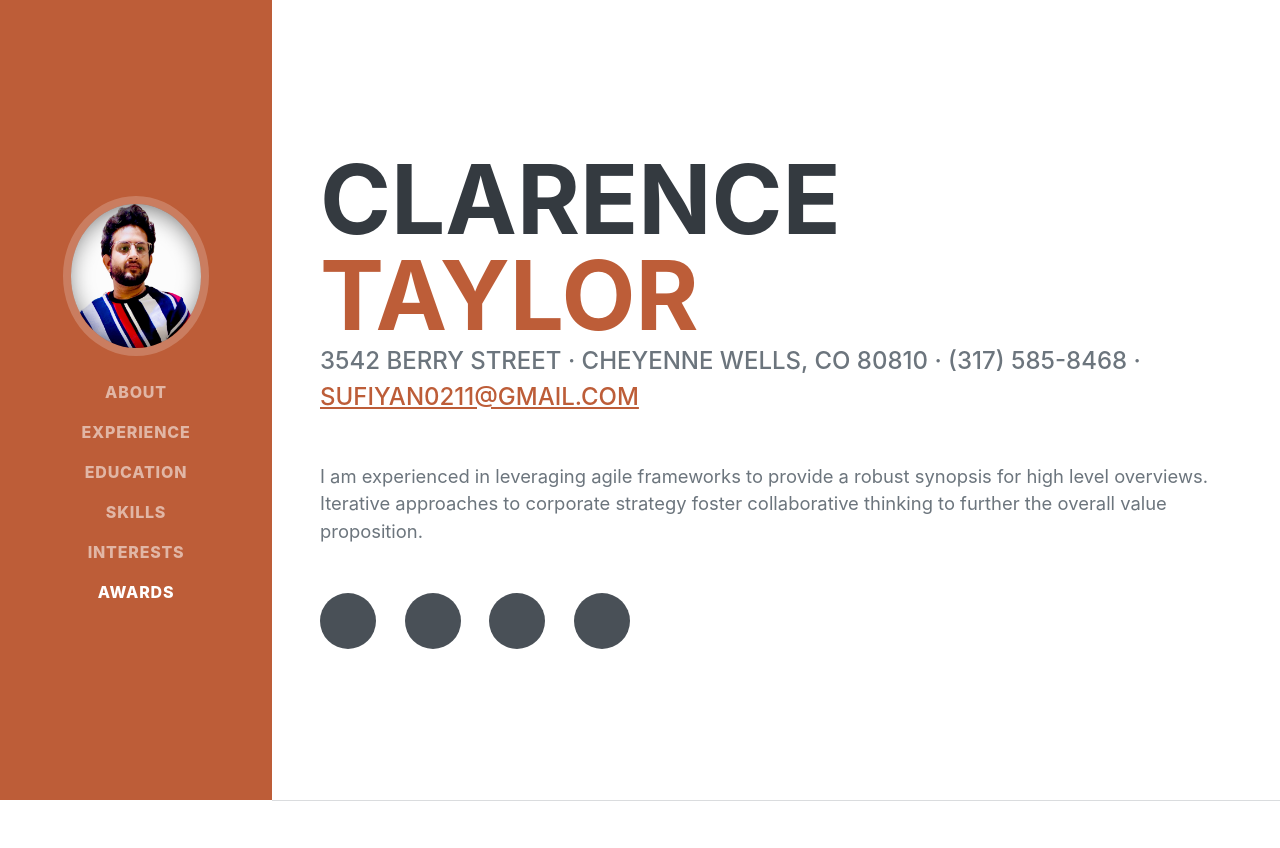
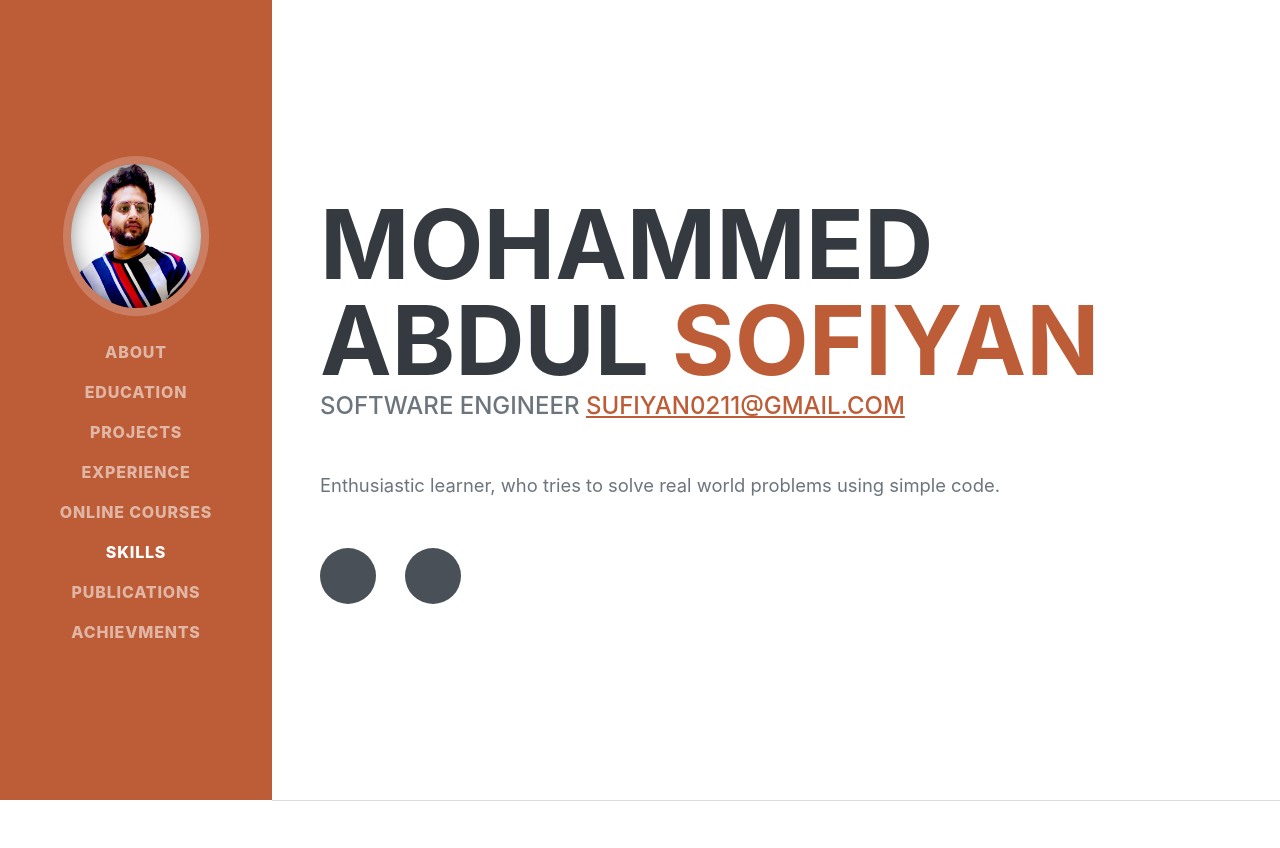
Before and after one commit to sufiyan0211/Django-Practice-Portfolio-Website, a Django app: page / in a window 1280 px wide. Shown: the top 848 px of the page. Run offline with Django 4.2, Linux system fonts and the light colour scheme; data comes from the database, SQL or seed files in the repository; both versions use the stored data as it was after the commit; some libraries are stand-ins or nearby versions; some web fonts are replaced.

Commit message:
Updated the Project model
Make views for Project Model

Add dummy Project in database

```diff
--- a/MyPortfolio/App/models.py
+++ b/MyPortfolio/App/models.py
@@ -3,9 +3,10 @@ from django.db import models
 # Create your models here.
 
 class Project(models.Model):
-    title = models.CharField(max_length=80)
-    description = models.CharField(max_length=250)
+    title = models.CharField(max_length=200)
+    description = models.CharField(max_length=500)
     image = models.ImageField(upload_to='images/')
+    url = models.URLField(blank=True)
 
     def __str__(self):
         return self.title
--- a/MyPortfolio/App/templates/index.html
+++ b/MyPortfolio/App/templates/index.html
@@ -20,18 +20,20 @@
         <!-- Navigation-->
         <nav class="navbar navbar-expand-lg navbar-dark bg-primary fixed-top" id="sideNav">
             <a class="navbar-brand js-scroll-trigger" href="#page-top">
-                <span class="d-block d-lg-none">Clarence Taylor</span>
+                <span class="d-block d-lg-none">Mohammed Abdul Sofiyan</span>
                 <span class="d-none d-lg-block"><img class="img-fluid img-profile rounded-circle mx-auto mb-2" src="{% static 'img/Profile.PNG' %}" alt="..." /></span>
             </a>
             <button class="navbar-toggler" type="button" data-bs-toggle="collapse" data-bs-target="#navbarResponsive" aria-controls="navbarResponsive" aria-expanded="false" aria-label="Toggle navigation"><span class="navbar-toggler-icon"></span></button>
             <div class="collapse navbar-collapse" id="navbarResponsive">
                 <ul class="navbar-nav">
                     <li class="nav-item"><a class="nav-link js-scroll-trigger" href="#about">About</a></li>
+                    <li class="nav-item"><a class="nav-link js-scroll-trigger" href="#education">Education</a></li>
+                    <li class="nav-item"><a class="nav-link js-scroll-trigger" href="#projects">Projects</a></li>
                     <li class="nav-item"><a class="nav-link js-scroll-trigger" href="#experience">Experience</a></li>
-                    <li class="nav-item"><a class="nav-link js-scroll-trigger" href="#education">Education</a></li>
+                    <li class="nav-item"><a class="nav-link js-scroll-trigger" href="#courses">Online Courses</a></li>
                     <li class="nav-item"><a class="nav-link js-scroll-trigger" href="#skills">Skills</a></li>
-                    <li class="nav-item"><a class="nav-link js-scroll-trigger" href="#interests">Interests</a></li>
-                    <li class="nav-item"><a class="nav-link js-scroll-trigger" href="#awards">Awards</a></li>
+                    <li class="nav-item"><a class="nav-link js-scroll-trigger" href="#publications">Publications</a></li>
+                    <li class="nav-item"><a class="nav-link js-scroll-trigger" href="#achievments">Achievments</a></li>
                 </ul>
             </div>
         </nav>
@@ -41,19 +43,19 @@
             <section class="resume-section" id="about">
                 <div class="resume-section-content">
                     <h1 class="mb-0">
-                        Clarence
-                        <span class="text-primary">Taylor</span>
+                        Mohammed Abdul
+                        <span class="text-primary">Sofiyan</span>
                     </h1>
                     <div class="subheading mb-5">
-                        3542 Berry Street · Cheyenne Wells, CO 80810 · (317) 585-8468 ·
-                        <a href="mailto:name@email.com">sufiyan0211@gmail.com</a>
+                        Software Engineer
+                        <a href="mailto:sufiyan0211@gmail.com">sufiyan0211@gmail.com</a>
                     </div>
-                    <p class="lead mb-5">I am experienced in leveraging agile frameworks to provide a robust synopsis for high level overviews. Iterative approaches to corporate strategy foster collaborative thinking to further the overall value proposition.</p>
+                    <p class="lead mb-5">Enthusiastic learner, who tries to solve real world problems using simple code.</p>
                     <div class="social-icons">
-                        <a class="social-icon" href="#!"><i class="fab fa-linkedin-in"></i></a>
-                        <a class="social-icon" href="#!"><i class="fab fa-github"></i></a>
-                        <a class="social-icon" href="#!"><i class="fab fa-twitter"></i></a>
-                        <a class="social-icon" href="#!"><i class="fab fa-facebook-f"></i></a>
+                        <a class="social-icon" href="https://www.linkedin.com/in/mohammed-abdul-sofiyan-550049165/"><i class="fab fa-linkedin-in"></i></a>
+                        <a class="social-icon" href="https://github.com/sufiyan0211"><i class="fab fa-github"></i></a>
+                        {% comment %} <a class="social-icon" href="#"><i class="fab fa-twitter"></i></a>
+                        <a class="social-icon" href="#"><i class="fab fa-facebook-f"></i></a> {% endcomment %}
                     </div>
                 </div>
             </section>
@@ -103,20 +105,54 @@
                     <h2 class="mb-5">Education</h2>
                     <div class="d-flex flex-column flex-md-row justify-content-between mb-5">
                         <div class="flex-grow-1">
-                            <h3 class="mb-0">University of Colorado Boulder</h3>
-                            <div class="subheading mb-3">Bachelor of Science</div>
-                            <div>Computer Science - Web Development Track</div>
-                            <p>GPA: 3.23</p>
+                            <h3 class="mb-0">SRM IST, Chennai</h3>
+                            <div class="subheading mb-3">Bachelor of Technology</div>
+                            <div>Computer Science Engineering</div>
+                            <p>CGPA: 9.15</p>
                         </div>
-                        <div class="flex-shrink-0"><span class="text-primary">August 2006 - May 2010</span></div>
+                        <div class="flex-shrink-0"><span class="text-primary">June 2017 - May 2021</span></div>
                     </div>
-                    <div class="d-flex flex-column flex-md-row justify-content-between">
+                    <div class="d-flex flex-column flex-md-row justify-content-between mb-5">
                         <div class="flex-grow-1">
-                            <h3 class="mb-0">James Buchanan High School</h3>
-                            <div class="subheading mb-3">Technology Magnet Program</div>
-                            <p>GPA: 3.56</p>
+                            <h3 class="mb-0">Milliya Junior College, Beed</h3>
+                            <div class="subheading mb-3"></div>
+                            <div>Mathematics & Computer Science</div>
+                            <p>Percentage: 82.00%</p>
                         </div>
-                        <div class="flex-shrink-0"><span class="text-primary">August 2002 - May 2006</span></div>
+                        <div class="flex-shrink-0"><span class="text-primary">2016</span></div>
+                    </div>
+                    <div class="d-flex flex-column flex-md-row justify-content-between mb-5">
+                        <div class="flex-grow-1">
+                            <h3 class="mb-0">Milliya Boys High School, Beed</h3>
+                            <div class="subheading mb-3">SSC</div>
+                            <div>Science & Mathematics</div>
+                            <p>Percentage: 88.40%</p>
+                        </div>
+                        <div class="flex-shrink-0"><span class="text-primary">2014</span></div>
+                    </div>
+                </div>
+            </section>
+            <hr class="m-0" />
+            <!-- Projects-->
+            <section class="resume-section" id="projects">
+                <div class="resume-section-content">
+                    <h2 class="mb-5">Projects</h2>
+                    <div class='row'>
+                        {% for project in projects %}
+                            <div class="col-sm-4">
+                            <div class="card" style="width: 18rem;">
+                                <img src="{{ project.image.url }}" class="card-img-top" alt="...">
+                                <div class="card-body">
+                                    <h5 class="card-title">{{ project.title }}</h5>
+                                    <p class="card-text">{{ project.description | truncatechars:50 }}</p>
+                                    {% if project.url %}
+                                        <a href="..." class="btn btn-primary">Details</a>
+                                    {% endif %}
+                                </div>
+                            </div>
+                            </div>
+                        {% endfor %}
+                        </div>
                     </div>
                 </div>
             </section>
--- a/MyPortfolio/App/views.py
+++ b/MyPortfolio/App/views.py
@@ -1,5 +1,10 @@
 from django.shortcuts import render
+from App.models import Project
 
 # Create your views here.
 def index(request):
-    return render(request, 'index.html')
+    projects = Project.objects.all()
+    context ={
+        'projects':projects
+    }
+    return render(request, 'index.html', context)
```
Also changed, not shown: MyPortfolio/App/migrations/0002_alter_project_description_alter_project_title.py (added), MyPortfolio/App/migrations/0003_project_url.py (added), MyPortfolio/db.sqlite3, MyPortfolio/media/images/data.jpg (added), MyPortfolio/media/images/face_j4hIgat.jpg (added), MyPortfolio/media/images/face_j4hIgat_xkIQF1n.jpg (added).
